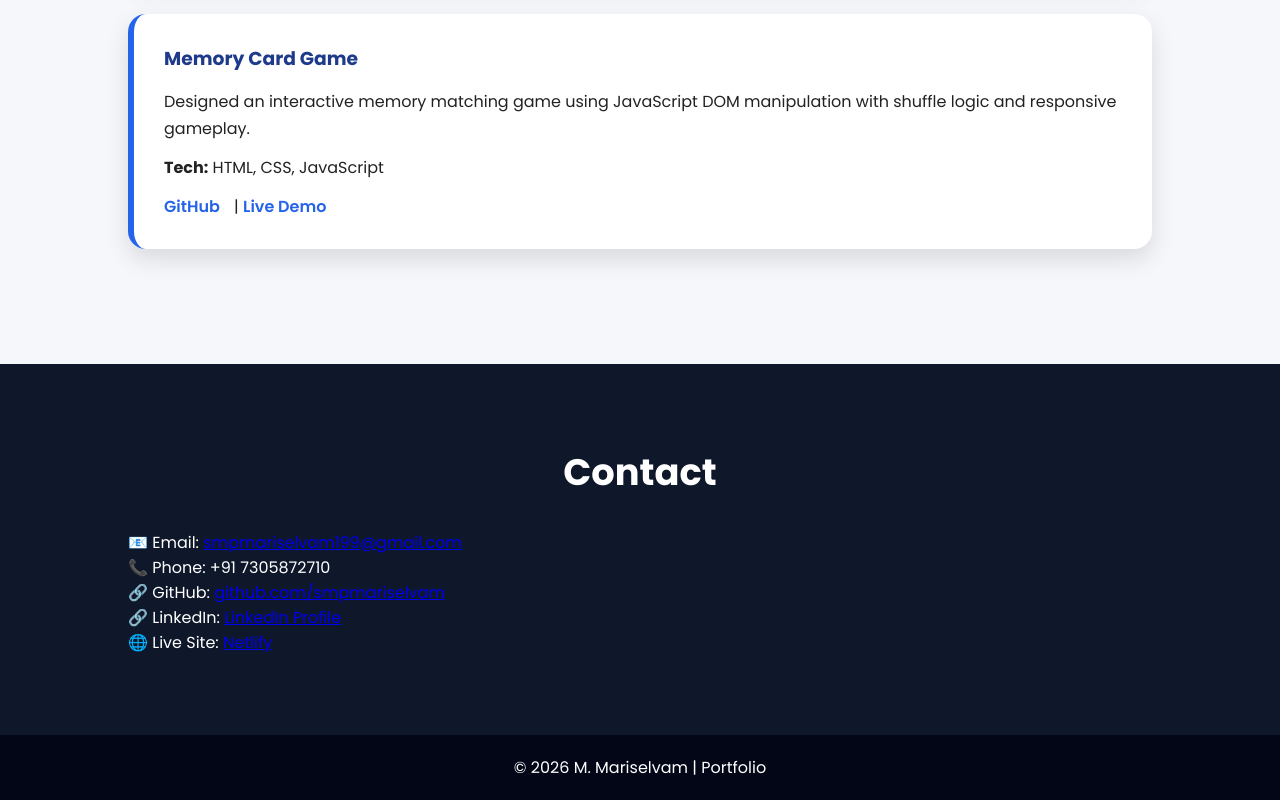
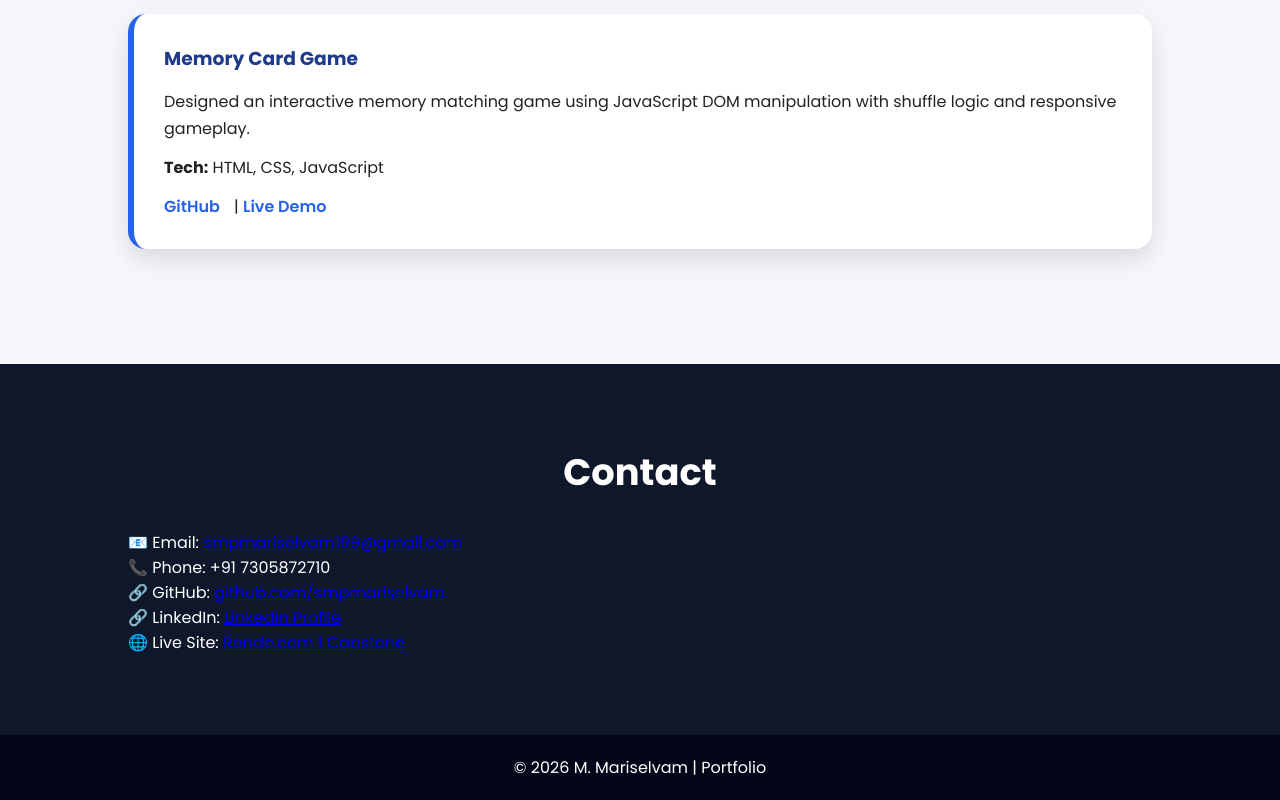
Before and after one commit to smpmariselvam/Resume, a plain HTML site: page index.html in a window 1280 px wide. Shown: the part 5325-6125 px from the top of the page. Drawn offline with nearby package versions, Linux system fonts and the light colour scheme; a script that the page names is missing.

Commit message:
Change live site link to new Vercel URL
Updated the live site link to point to the new URL.

```diff
--- a/index.html
+++ b/index.html
@@ -227,7 +227,7 @@
     <p>📞 Phone: +91 7305872710</p>
     <p>🔗 GitHub: <a href="https://github.com/smpmariselvam" target="_blank">github.com/smpmariselvam</a></p>
     <p>🔗 LinkedIn: <a href="https://www.linkedin.com/feed/" target="_blank">LinkedIn Profile</a></p>
-    <p>🌐 Live Site: <a href="https://app.netlify.com/teams/smpmariselvam/projects" target="_blank">Netlify</a></p>
+    <p>🌐 Live Site: <a href="https://hostel-management-system-5ah7.vercel.app/" target="_blank">Rende.com | Capstone</a></p>
   </section>
 
   <footer>
```
